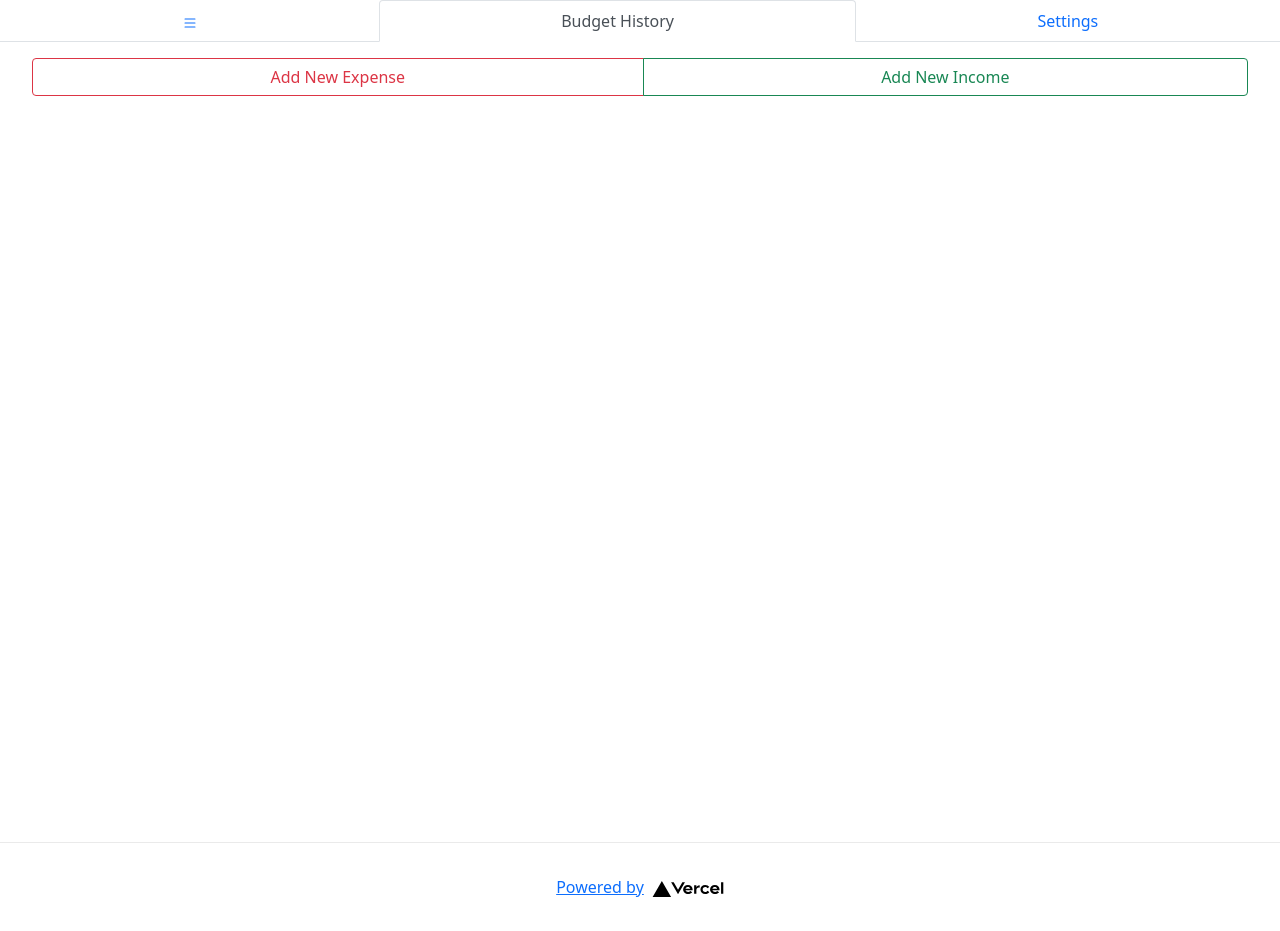
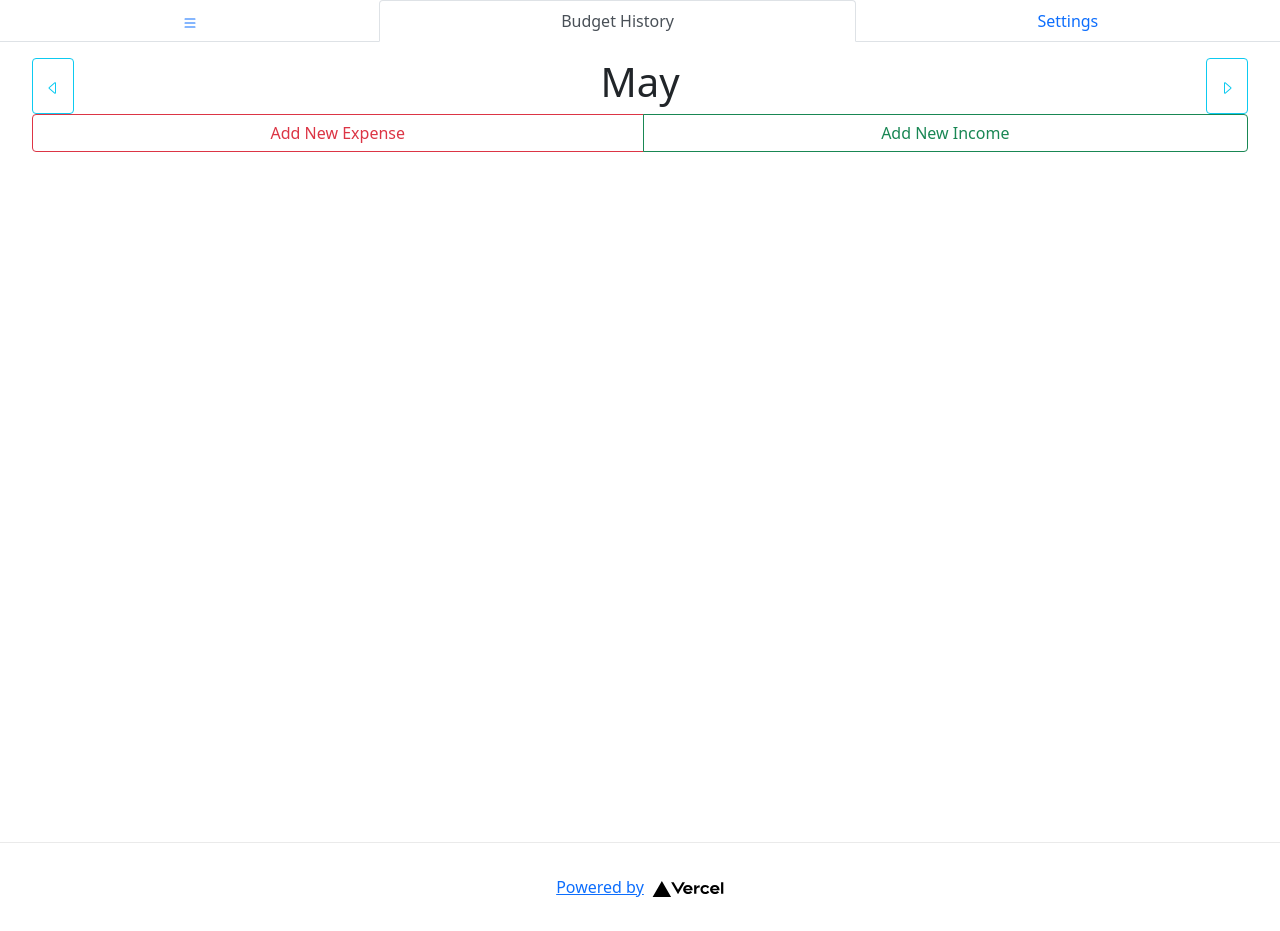
Before and after one commit to oliverwhite19/budgeterino, a Next.js app: page / in a window 1280 px wide. Built offline with nearby package versions, Linux system fonts and the light colour scheme.

Commit message:
feat: add month pagination

```diff
--- a/pages/index.tsx
+++ b/pages/index.tsx
@@ -4,9 +4,25 @@ import useStorage from '../hooks/useStorage';
 import { useState } from 'react';
 import dynamic from 'next/dynamic';
 import { budgetItem } from '../types';
+import { addMonths, endOfMonth, format, isAfter, isBefore, parse, startOfMonth, subMonths } from 'date-fns';
+import { Button } from 'react-bootstrap';
+import { CaretLeft, CaretRight } from 'react-bootstrap-icons';
+import { styled } from '@stitches/react';
 
-const itemsToDays = (items: budgetItem[]): { [k: string]: budgetItem[] } => {
-    const itemsInDays = items.reduce((previousValue: { [k: string]: budgetItem[] }, currentValue) => {
+export const TitleContainer = styled('div', {
+    display: 'flex',
+    width: '100%',
+    justifyContent: 'space-between',
+    marginRight: '15px',
+});
+
+const itemsToDays = (items: budgetItem[], start: Date, end: Date): { [k: string]: budgetItem[] } => {
+    const itemsInDays = items
+        .filter((item) => {
+            const itemDate = parse(item.date, 'yyyy-MM-dd', new Date());
+            return isBefore(itemDate, end) && isAfter(itemDate, start);
+        })
+        .reduce((previousValue: { [k: string]: budgetItem[] }, currentValue) => {
             const dateString = currentValue.date;
             if (previousValue[dateString]) {
                 previousValue[dateString].push(currentValue);
@@ -29,15 +45,27 @@ const Budget = () => {
     const { getItem } = useStorage();
     const localItems = getItem('items', [], 'local');
     const [items, setItems] = useState(localItems);
-    const itemsAsDays = itemsToDays(items);
 
+    const [currentDate, setCurrentDate] = useState(new Date());
+    const itemsAsDays = itemsToDays(items, startOfMonth(currentDate), endOfMonth(currentDate));
     return (
+        <>
+            <TitleContainer>
+                <Button variant="outline-info" onClick={() => setCurrentDate(subMonths(currentDate, 1))}>
+                    <CaretLeft />
+                </Button>
+                <h1>{format(currentDate, 'MMMM')}</h1>
+                <Button variant="outline-info" onClick={() => setCurrentDate(addMonths(currentDate, 1))}>
+                    <CaretRight />
+                </Button>
+            </TitleContainer>
             <div>
                 <AddLineItem addItem={(item) => setItems([...items, item])} />
                 {Object.values(itemsAsDays).map((value) => (
                     <Day date={value[0].date} lineItems={value} key={value[0].date} />
                 ))}
             </div>
+        </>
     );
 };
 
```
Lines whose indentation alone changed are shown as unchanged.
